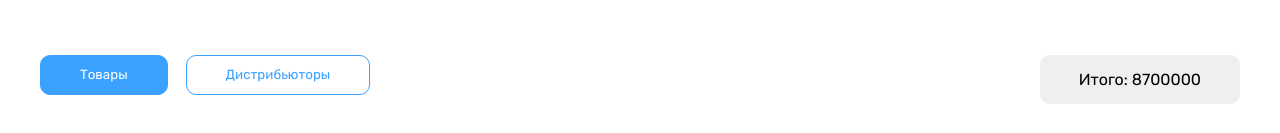
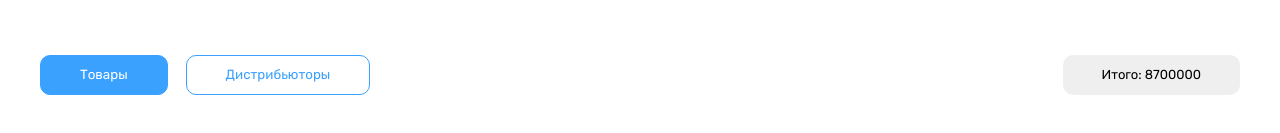
Before and after one commit to Rustam000/Kolos1, a React (Vite) app: page /archive/warehouse in a window 1280 px wide. Shown: the part 252-385 px from the top of the page. Built offline with nearby package versions, Linux system fonts and the light colour scheme; no server answers; sample sign-in values are in the browser's storage.

Commit message:
fix height of total

```diff
--- a/src/pages/Archive/Archive.jsx
+++ b/src/pages/Archive/Archive.jsx
@@ -1,11 +1,9 @@
-import React, { useEffect } from "react";
+import styles from "./Archive.module.css";
 import { useLocation, useNavigate } from "react-router-dom";
-import { Table } from "antd";
 import PageHeading from "../../components/PageHeading/PageHeading";
 import CustomButton from "../../components/UI/CustomButton/CustomButton";
 import { products } from "../../assets/beer_data";
 import { distributors } from "../../assets/distributor_data";
-import styles from "./Archive.module.css";
 import TableButton from "../../components/UI/TableButton/TableButton";
 import restoreIcon from "../../assets/icons/restore.svg";
 import ADTable from "../../components/ADTable/ADTable";
--- a/src/pages/Archive/Archive.module.css
+++ b/src/pages/Archive/Archive.module.css
@@ -1,7 +1,6 @@
 .container {
   max-width: 1200px;
   margin: 0 auto;
-
 }
 
 .twoButtons {
@@ -18,10 +17,11 @@
 .total {
   margin-left: auto;
   padding-inline: 39px;
-    height: 49px;
+  height: 40px;
   display: inline-flex;
   justify-content: center;
   align-items: center;
   border-radius: 10px;
   background: #efefef;
+  font-size: 13px;
 }
```
Lines whose indentation alone changed are shown as unchanged.
